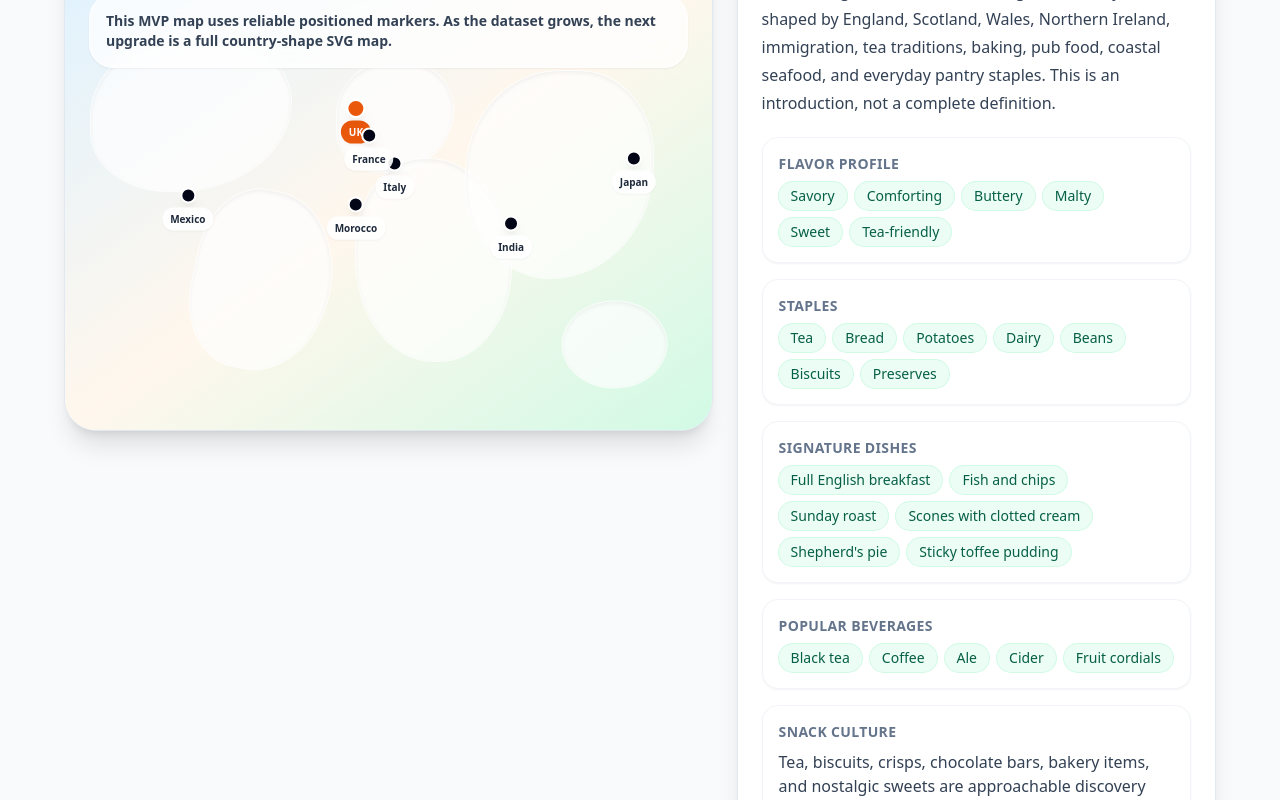
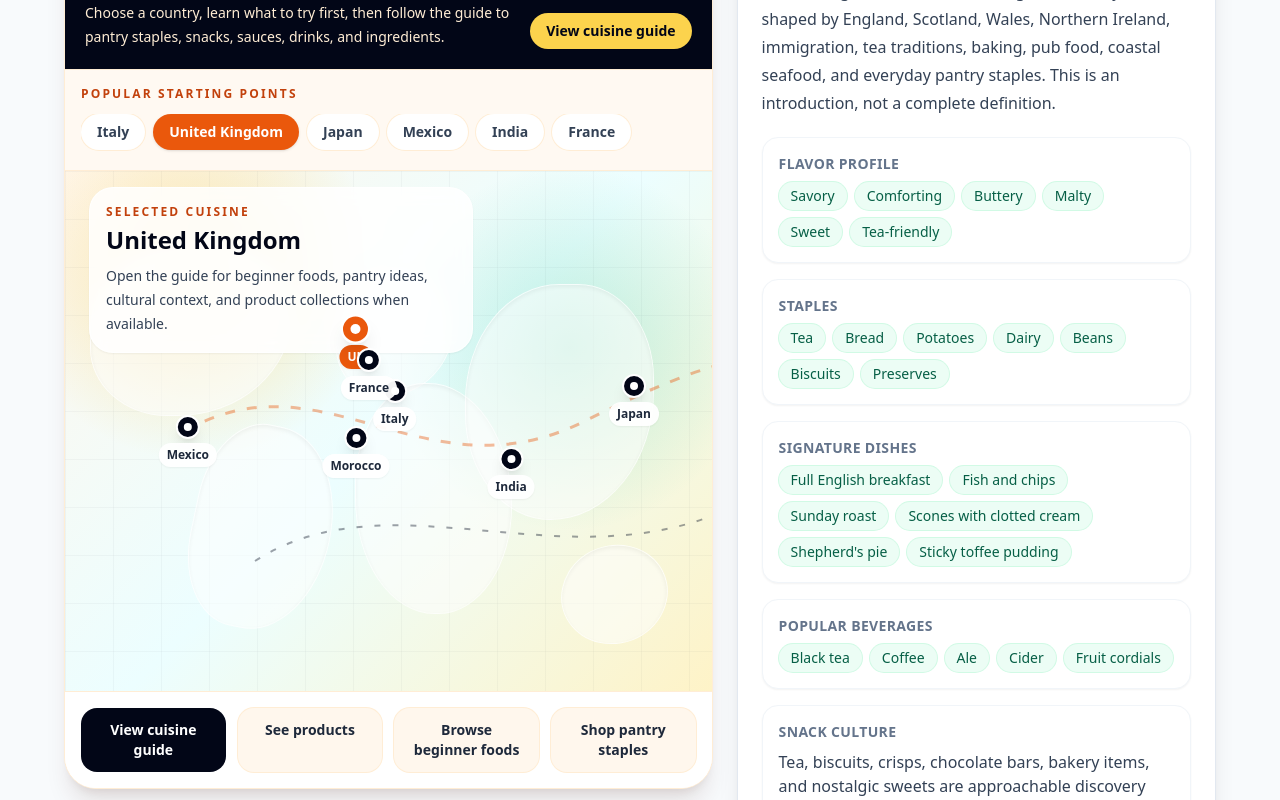
Before and after one commit to BryanFinnigan/culinary-atlas-v1, a Next.js app: page / in a window 1280 px wide. Shown: the part 1460-2260 px from the top of the page. Built offline with nearby package versions, Linux system fonts and the light colour scheme.

Commit message:
Upgrade WorldMap into Cuisine Explorer board

```diff
--- a/components/WorldMap.tsx
+++ b/components/WorldMap.tsx
@@ -1,4 +1,6 @@
 "use client";
+
+import Link from "next/link";
 
 const markerCoordinates: Record<string, { x: number; y: number; label?: string }> = {
   "United States": { x: 18, y: 40, label: "US" },
@@ -40,11 +42,30 @@ const markerCoordinates: Record<string, { x: number; y: number; label?: string }
   "New Zealand": { x: 94, y: 88 },
 };
 
+const preferredStartingPoints = [
+  "Italy",
+  "United Kingdom",
+  "Japan",
+  "Mexico",
+  "India",
+  "France",
+  "Morocco",
+  "United States",
+];
+
 type WorldMapProps = {
   countries: string[];
   selectedCountry: string;
   setSelectedCountry: (country: string) => void;
 };
+
+function slugify(value: string) {
+  return value
+    .toLowerCase()
+    .replace(/&/g, "and")
+    .replace(/[^a-z0-9]+/g, "-")
+    .replace(/(^-|-$)+/g, "");
+}
 
 export default function WorldMap({
   countries,
@@ -53,28 +74,75 @@ export default function WorldMap({
 }: WorldMapProps) {
   const plottedCountries = countries.filter((country) => markerCoordinates[country]);
   const unplottedCountries = countries.filter((country) => !markerCoordinates[country]);
+  const startingPoints = preferredStartingPoints.filter((country) => countries.includes(country)).slice(0, 6);
+  const selectedSlug = slugify(selectedCountry);
 
   return (
-    <div className="overflow-hidden rounded-[2rem] border border-slate-200 bg-white shadow-xl">
-      <div className="border-b border-slate-100 bg-slate-950 px-5 py-4 text-white">
+    <div className="overflow-hidden rounded-[2rem] border border-orange-100 bg-white shadow-xl shadow-orange-950/10">
+      <div className="border-b border-orange-100 bg-slate-950 px-5 py-5 text-white">
         <p className="text-xs font-black uppercase tracking-[0.2em] text-amber-300">
-          Interactive map preview
+          Cuisine Explorer
         </p>
-        <h3 className="mt-1 text-2xl font-black">Choose a cuisine by geography</h3>
+        <div className="mt-2 flex flex-col justify-between gap-3 sm:flex-row sm:items-end">
+          <div>
+            <h3 className="text-2xl font-black">Explore cuisines, then bring the flavors home.</h3>
+            <p className="mt-2 max-w-2xl text-sm leading-6 text-orange-100">
+              Choose a country, learn what to try first, then follow the guide to pantry staples, snacks, sauces, drinks, and ingredients.
+            </p>
+          </div>
+          <Link
+            href={`/cuisines/${selectedSlug}`}
+            className="shrink-0 rounded-full bg-amber-300 px-4 py-2 text-sm font-black text-slate-950 transition hover:bg-white"
+          >
+            View cuisine guide
+          </Link>
+        </div>
       </div>
 
-      <div className="relative h-[460px] overflow-hidden bg-gradient-to-br from-sky-100 via-orange-50 to-emerald-100">
-        <div className="absolute left-[4%] top-[14%] h-[34%] w-[31%] rounded-[55%_45%_60%_40%] bg-white/70 shadow-inner ring-1 ring-white/80" />
-        <div className="absolute left-[20%] top-[48%] h-[39%] w-[21%] rotate-12 rounded-[45%_55%_55%_45%] bg-white/70 shadow-inner ring-1 ring-white/80" />
-        <div className="absolute left-[42%] top-[20%] h-[24%] w-[18%] rounded-[50%_45%_60%_40%] bg-white/70 shadow-inner ring-1 ring-white/80" />
-        <div className="absolute left-[45%] top-[41%] h-[44%] w-[24%] rounded-[45%_55%_48%_52%] bg-white/70 shadow-inner ring-1 ring-white/80" />
-        <div className="absolute left-[62%] top-[22%] h-[45%] w-[29%] rounded-[50%_40%_55%_45%] bg-white/70 shadow-inner ring-1 ring-white/80" />
-        <div className="absolute left-[77%] top-[72%] h-[19%] w-[16%] rotate-12 rounded-[55%_45%_55%_45%] bg-white/70 shadow-inner ring-1 ring-white/80" />
+      <div className="border-b border-orange-100 bg-orange-50/70 p-4">
+        <p className="mb-3 text-xs font-black uppercase tracking-[0.18em] text-orange-700">
+          Popular starting points
+        </p>
+        <div className="flex gap-2 overflow-x-auto pb-1">
+          {startingPoints.map((country) => (
+            <button
+              key={country}
+              aria-label={`Select ${country} in Cuisine Explorer`}
+              onClick={() => setSelectedCountry(country)}
+              className={`shrink-0 rounded-full px-4 py-2 text-sm font-bold transition ${
+                selectedCountry === country
+                  ? "bg-orange-600 text-white shadow"
+                  : "bg-white text-slate-700 ring-1 ring-orange-100 hover:bg-orange-100"
+              }`}
+            >
+              {country}
+            </button>
+          ))}
+        </div>
+      </div>
 
-        <div className="absolute inset-x-6 top-6 rounded-3xl border border-white/70 bg-white/75 p-4 shadow-sm backdrop-blur">
-          <p className="text-sm font-semibold text-slate-700">
-            This MVP map uses reliable positioned markers. As the dataset grows,
-            the next upgrade is a full country-shape SVG map.
+      <div className="relative h-[500px] overflow-hidden bg-[radial-gradient(circle_at_20%_20%,rgba(251,191,36,0.35),transparent_28%),radial-gradient(circle_at_78%_34%,rgba(16,185,129,0.22),transparent_30%),linear-gradient(135deg,#fff7ed,#ecfeff_50%,#fef3c7)] sm:h-[520px]">
+        <div className="absolute inset-0 opacity-40 [background-image:linear-gradient(rgba(15,23,42,0.08)_1px,transparent_1px),linear-gradient(90deg,rgba(15,23,42,0.08)_1px,transparent_1px)] [background-size:48px_48px]" />
+
+        <div className="absolute left-[4%] top-[13%] h-[34%] w-[31%] rounded-[55%_45%_60%_40%] bg-white/55 shadow-inner ring-1 ring-white/80" />
+        <div className="absolute left-[20%] top-[49%] h-[39%] w-[21%] rotate-12 rounded-[45%_55%_55%_45%] bg-white/55 shadow-inner ring-1 ring-white/80" />
+        <div className="absolute left-[42%] top-[19%] h-[24%] w-[18%] rounded-[50%_45%_60%_40%] bg-white/55 shadow-inner ring-1 ring-white/80" />
+        <div className="absolute left-[45%] top-[41%] h-[44%] w-[24%] rounded-[45%_55%_48%_52%] bg-white/55 shadow-inner ring-1 ring-white/80" />
+        <div className="absolute left-[62%] top-[22%] h-[45%] w-[29%] rounded-[50%_40%_55%_45%] bg-white/55 shadow-inner ring-1 ring-white/80" />
+        <div className="absolute left-[77%] top-[72%] h-[19%] w-[16%] rotate-12 rounded-[55%_45%_55%_45%] bg-white/55 shadow-inner ring-1 ring-white/80" />
+
+        <svg className="absolute inset-0 h-full w-full opacity-40" aria-hidden="true">
+          <path d="M120 260 C260 180, 360 330, 520 250 S760 150, 910 260" fill="none" stroke="rgb(234 88 12)" strokeWidth="3" strokeDasharray="10 12" />
+          <path d="M190 390 C330 300, 510 420, 680 330 S820 270, 960 350" fill="none" stroke="rgb(15 23 42)" strokeWidth="2" strokeDasharray="6 12" />
+        </svg>
+
+        <div className="absolute left-4 right-4 top-4 rounded-3xl border border-white/80 bg-white/85 p-4 shadow-sm backdrop-blur sm:left-6 sm:right-auto sm:max-w-sm">
+          <p className="text-xs font-black uppercase tracking-[0.18em] text-orange-700">
+            Selected cuisine
+          </p>
+          <h4 className="mt-1 text-2xl font-black text-slate-950">{selectedCountry}</h4>
+          <p className="mt-2 text-sm leading-6 text-slate-700">
+            Open the guide for beginner foods, pantry ideas, cultural context, and product collections when available.
           </p>
         </div>
 
@@ -84,21 +152,23 @@ export default function WorldMap({
           return (
             <button
               key={country}
-              aria-label={`View ${country} cuisine`}
+              aria-label={`Select ${country} cuisine`}
               onClick={() => setSelectedCountry(country)}
-              className="absolute flex -translate-x-1/2 -translate-y-1/2 flex-col items-center gap-1 focus:outline-none focus:ring-2 focus:ring-orange-600"
+              className="absolute flex -translate-x-1/2 -translate-y-1/2 flex-col items-center gap-1 rounded-full focus:outline-none focus:ring-2 focus:ring-orange-600 focus:ring-offset-2"
               style={{ left: `${point.x}%`, top: `${point.y}%` }}
             >
               <span
-                className={`h-4 w-4 rounded-full border-2 border-white shadow-lg transition ${
+                className={`flex h-6 w-6 items-center justify-center rounded-full border-2 border-white shadow-lg transition ${
                   isSelected ? "scale-125 bg-orange-600" : "bg-slate-950 hover:bg-orange-500"
                 }`}
-              />
+              >
+                <span className="h-2 w-2 rounded-full bg-white" />
+              </span>
               <span
-                className={`rounded-full px-2 py-1 text-[10px] font-black shadow-sm transition ${
+                className={`rounded-full px-2 py-1 text-[10px] font-black shadow-sm transition sm:text-xs ${
                   isSelected
                     ? "bg-orange-600 text-white"
-                    : "bg-white/90 text-slate-800 hover:bg-white"
+                    : "bg-white/95 text-slate-800 hover:bg-white"
                 }`}
               >
                 {point.label || country}
@@ -108,15 +178,43 @@ export default function WorldMap({
         })}
       </div>
 
+      <div className="grid gap-3 border-t border-orange-100 bg-white p-4 sm:grid-cols-4">
+        <Link
+          href={`/cuisines/${selectedSlug}`}
+          className="rounded-2xl bg-slate-950 px-4 py-3 text-center text-sm font-black text-white transition hover:bg-orange-700"
+        >
+          View cuisine guide
+        </Link>
+        <a
+          href="#products"
+          className="rounded-2xl bg-orange-50 px-4 py-3 text-center text-sm font-black text-slate-800 ring-1 ring-orange-100 transition hover:bg-orange-100"
+        >
+          See products
+        </a>
+        <a
+          href="#explore"
+          className="rounded-2xl bg-orange-50 px-4 py-3 text-center text-sm font-black text-slate-800 ring-1 ring-orange-100 transition hover:bg-orange-100"
+        >
+          Browse beginner foods
+        </a>
+        <a
+          href="#products"
+          className="rounded-2xl bg-orange-50 px-4 py-3 text-center text-sm font-black text-slate-800 ring-1 ring-orange-100 transition hover:bg-orange-100"
+        >
+          Shop pantry staples
+        </a>
+      </div>
+
       {unplottedCountries.length > 0 && (
         <div className="border-t border-slate-100 bg-white p-4">
           <p className="mb-3 text-xs font-black uppercase tracking-[0.18em] text-slate-500">
-            More countries in this filter
+            More cuisines in this filter
           </p>
-          <div className="flex max-h-24 flex-wrap gap-2 overflow-auto pr-1">
+          <div className="flex max-h-28 flex-wrap gap-2 overflow-auto pr-1">
             {unplottedCountries.slice(0, 40).map((country) => (
               <button
                 key={country}
+                aria-label={`Select ${country} cuisine`}
                 onClick={() => setSelectedCountry(country)}
                 className={`rounded-full px-3 py-1 text-xs font-bold transition ${
                   selectedCountry === country
```
